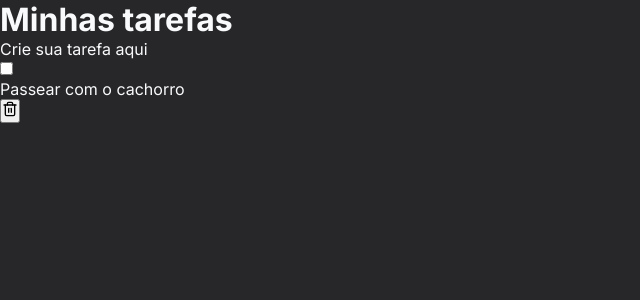
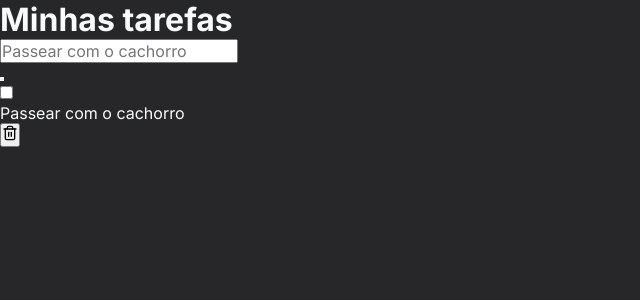
Before and after one commit to LoboThalita/ToDo-App, a React (Vite) app: page / in a window 1280 px wide. Shown: the top 300 px of the page, without its empty margins (0-640 px from the left). Built offline with nearby package versions, Linux system fonts and the light colour scheme; data requests are answered from the project's data file.

Commit message:
terminando parte funcional do projeto
Só falta o css

```diff
--- a/db.json
+++ b/db.json
@@ -1,9 +1,9 @@
 {
   "tasks": [
     {
-      "id": 1,
       "description": "Passear com o cachorro",
-      "completed": false
+      "completed": false,
+      "id": 2
     }
   ]
 }
--- a/src/App.jsx
+++ b/src/App.jsx
@@ -7,7 +7,7 @@ const BASE_URL = "http://localhost:3333/tasks";
 
 function App() {
   const [tasks, setTasks] = useState([]);
-  const doneTasks = tasks.filter((tasks) => tasks.purchased)
+  const doneTasks = tasks.filter((tasks) => tasks.completed)
 
   useEffect(() => {
     fetch("http://localhost:3333/tasks")
@@ -21,7 +21,7 @@ function App() {
         "Content-Type": "application/json",
       },
       method: "POST",
-      body: JSON.stringify({ ...formData, purchased: false }),
+      body: JSON.stringify({ ...formData, completed: false }),
     });
     const data = await res.json();
 
@@ -34,11 +34,11 @@ function App() {
         "Content-Type": "application/json",
       },
       method: "PATCH",
-      body: JSON.stringify({ purchased: checked }),
+      body: JSON.stringify({ completed: checked }),
     });
 
     const newTasks = tasks.map((task) =>
-    task.id === id ? { ...task, purchased: checked } : task
+    task.id === id ? { ...task, completed: checked } : task
     );
     setTasks(newTasks);
   }
@@ -55,7 +55,7 @@ function App() {
     <div>
       <h1>Minhas tarefas</h1>
 
-      <NewTaskCreator />
+      <NewTaskCreator onSubmit={handleSubmit}/>
       <ul>
       {tasks.map((task) => (
             <ExistingTasks
--- a/src/Components/ExistingTasks.jsx
+++ b/src/Components/ExistingTasks.jsx
@@ -7,9 +7,9 @@ function ExistingTasks({ task, onDelete, onCheckedChange }) {
   return (
 
     <li>
-      <input type="checkbox" checked={task.purchased} onChange={handleChange} />
+      <input type="checkbox" checked={task.completed} onChange={handleChange} />
       <p>{task.description}</p>
-      <button onClick={() => onDelete(item.id)}>
+      <button onClick={() => onDelete(task.id)}>
         <Trash2 size={16} />
       </button>
     </li>
--- a/src/Components/NewTaskCreator.jsx
+++ b/src/Components/NewTaskCreator.jsx
@@ -1,8 +1,43 @@
-function NewTaskCreator(){
+import { useRef,useState } from "react";
 
-    return(
-        <div> Crie sua tarefa aqui</div>
-    )
+function NewTaskCreator({ onSubmit }) {
+  const inputRef = useRef(null);
+  const [description, setDescription] = useState("");
+
+  async function handleSubmit(event) {
+    event.preventDefault();
+
+    const formData = {
+        description
+    }
+    await onSubmit(formData);
+
+    setDescription("");
+
+    inputRef.current?.focus();
+  }
+  return (
+    <form onSubmit={(event) => handleSubmit(event)}>
+      <div>
+        <input
+          type="text"
+          ref={inputRef}
+          id="description"
+          value={description}
+          onChange={(event) => setDescription(event.target.value)}
+          placeholder="Passear com o cachorro"
+          minLength={1}
+          required
+        />
+      </div>
+      <button
+        type="submit"
+        // className={styles.submitButton}
+        aria-label="Criar tarefa"
+      >
+      </button>
+    </form>
+  );
 }
 
 export default NewTaskCreator;
```
Also changed, not shown: src/ModulesCss/App.module.css (added), src/ModulesCss/ExistingTasks.module.css (added), src/ModulesCss/NewTaskCreator.module.css (added).
